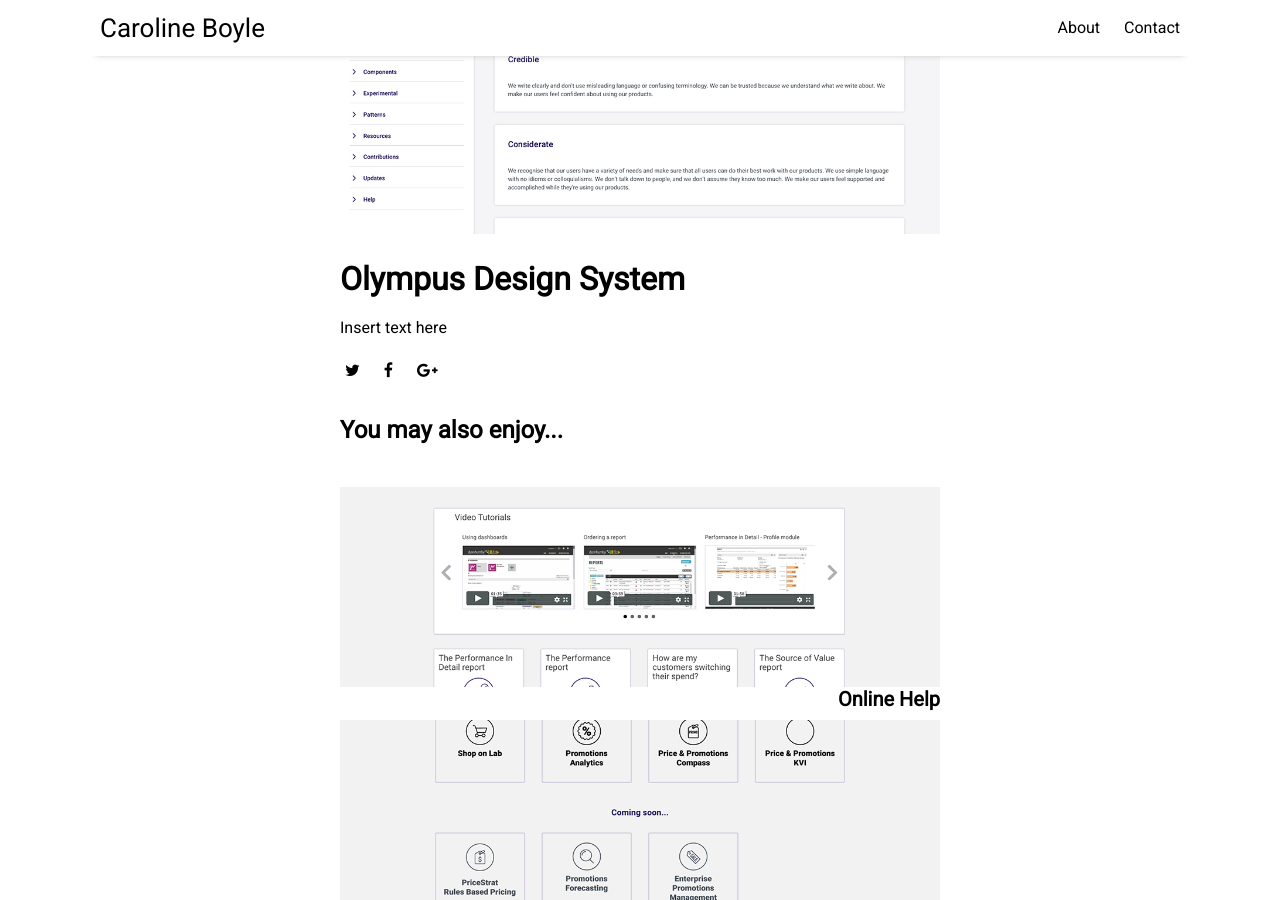
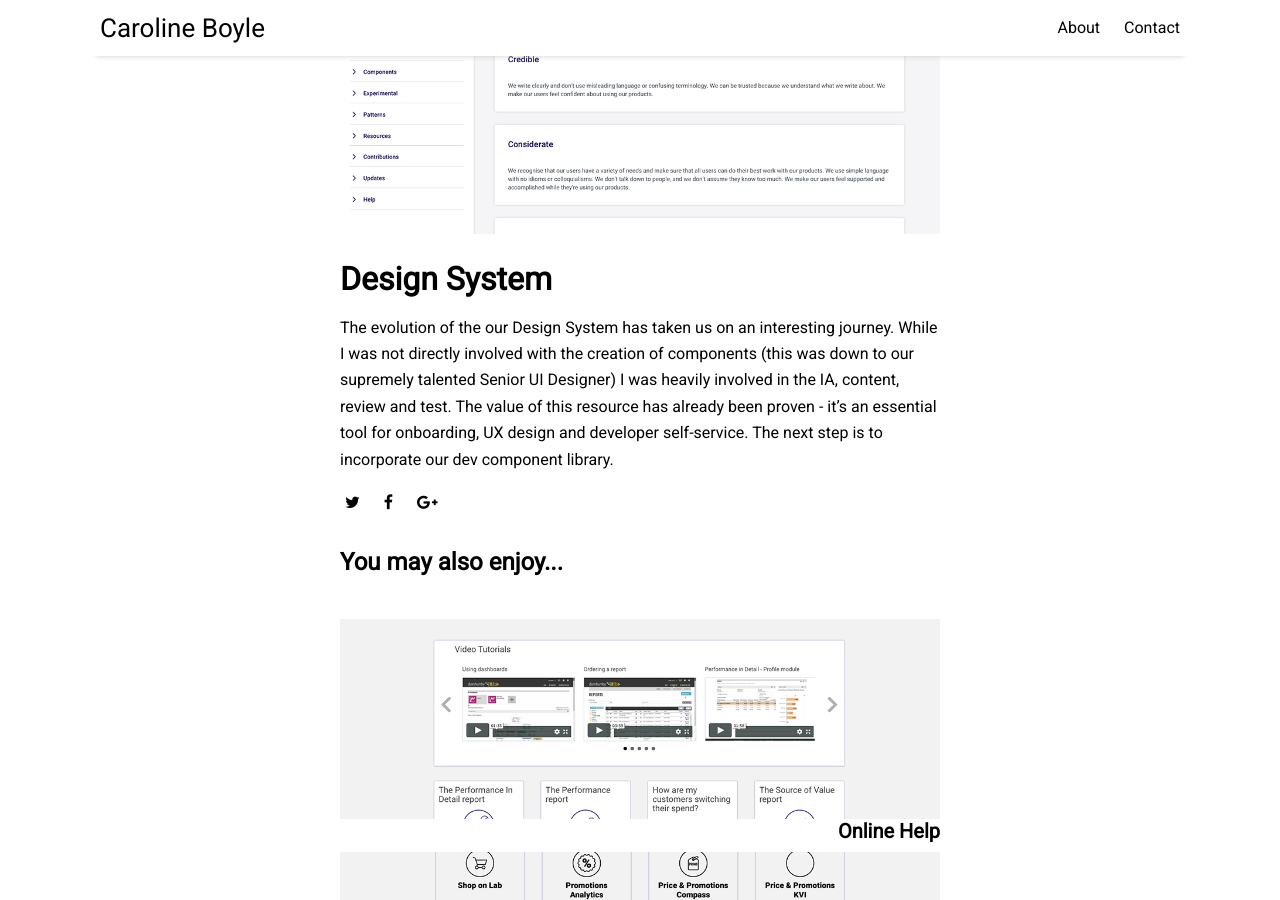
Before and after one commit to caroboyle-ux/CD, a Jekyll site: the page built from _posts/2016-09-09-text-formatting.md, in a window 1280 px wide and 900 px high, scrolled down 332 px. Built offline with Jekyll 4.4.1, drawn with Linux system fonts in a browser that asks for light colours; nearby versions of some CDN libraries.

Commit message:
Update 2016-09-09-text-formatting.md

```diff
--- a/_posts/2016-09-09-text-formatting.md
+++ b/_posts/2016-09-09-text-formatting.md
@@ -7,6 +7,8 @@
 image: ODS_4.jpg
 ---
 
-# Olympus Design System
+# Design System
 
-Insert text here
+The evolution of the our Design System has taken us on an interesting journey. While I was not directly involved with the creation of components (this was down to our supremely talented Senior UI Designer) I was heavily involved in the IA, content, review and test.
+The value of this resource has already been proven - it's an essential tool for onboarding, UX design and developer self-service.
+The next step is to incorporate our dev component library.
```
